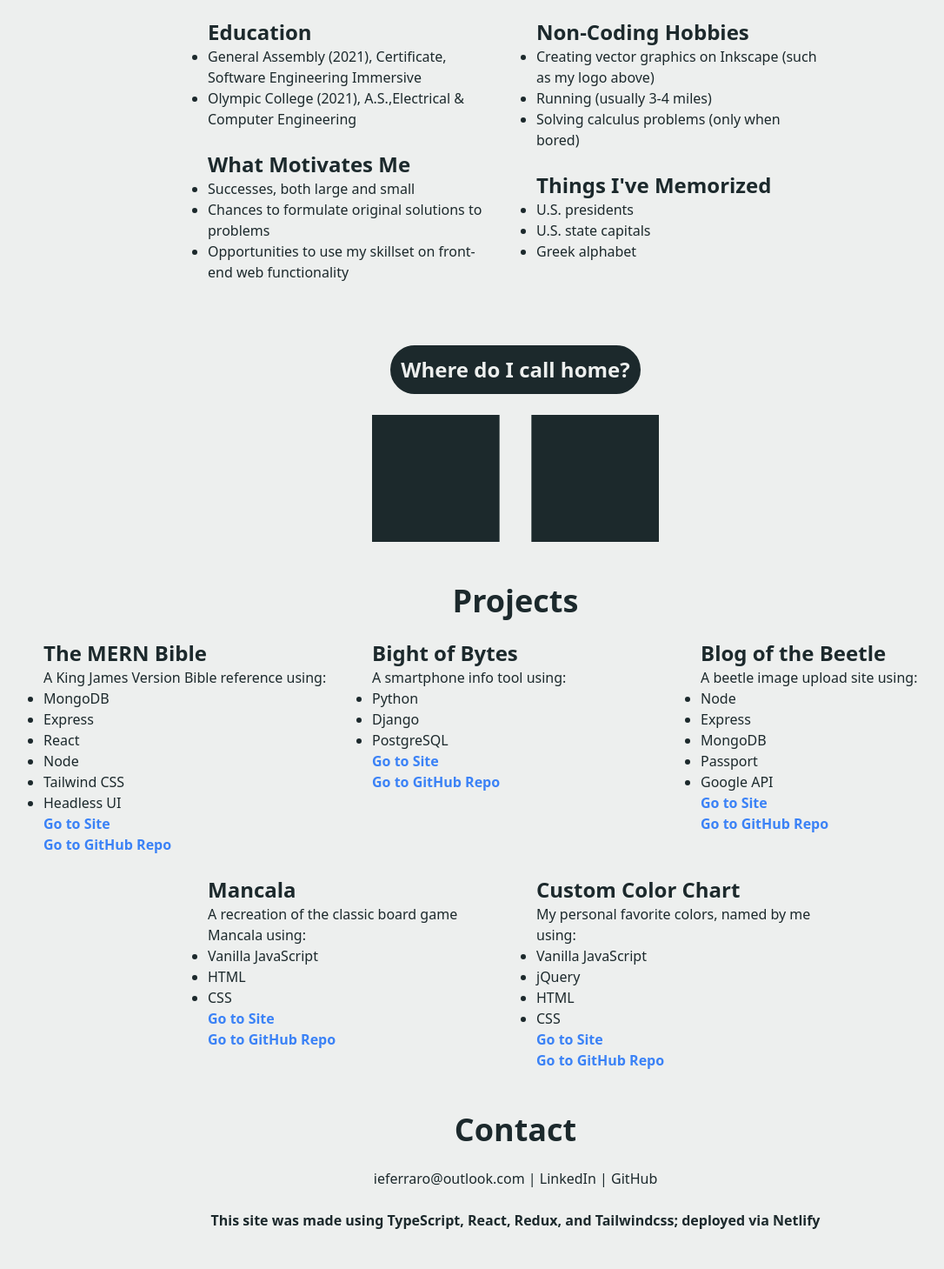
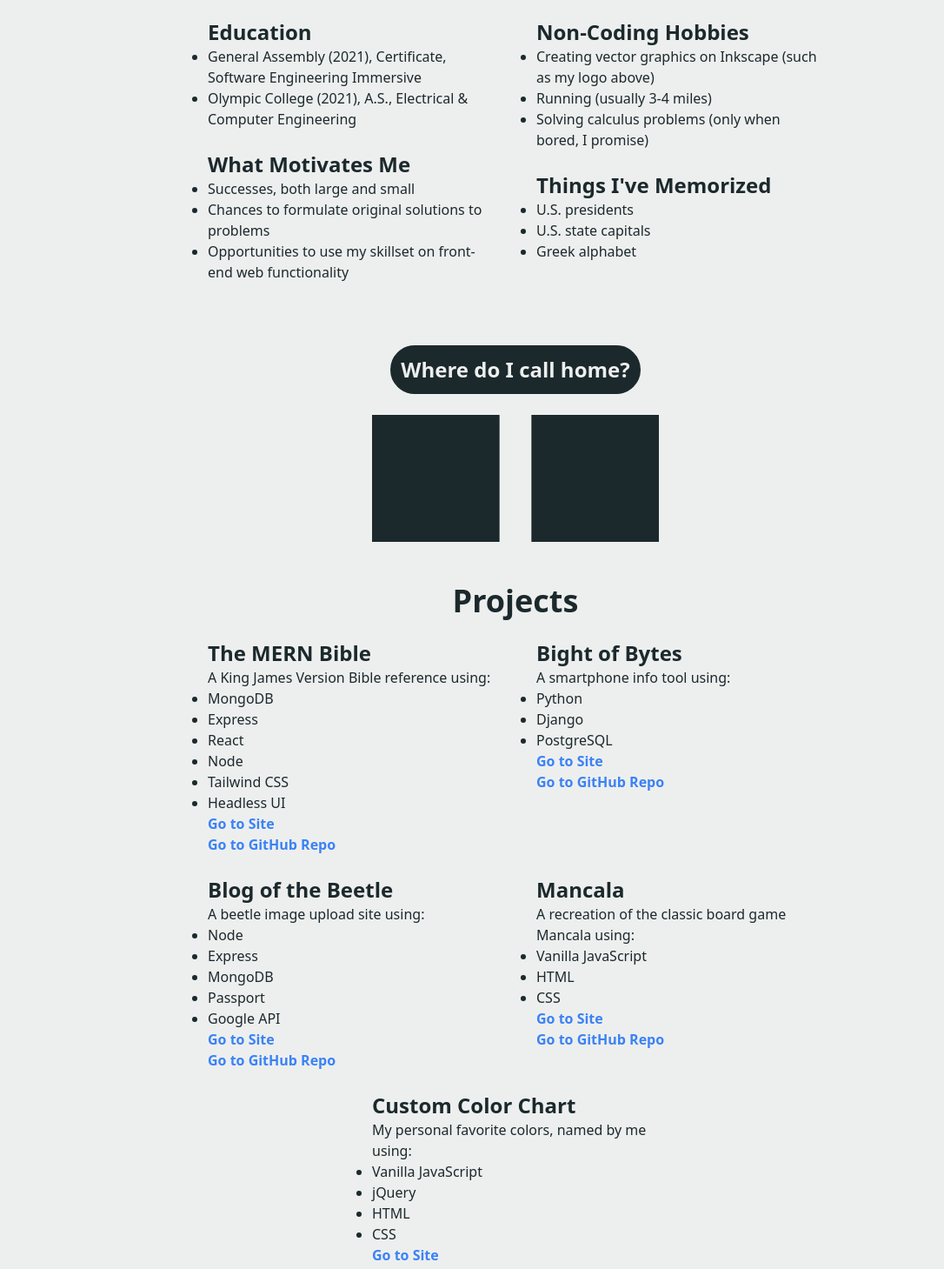
Before and after one commit to iferraro/portfolio, a React (Create React App) app: page / in a window 1280 px wide. Shown: the part 440-1899 px from the top of the page at 87% size, without its empty margins (47-1133 px from the left). Built offline with nearby package versions, Linux system fonts and the light colour scheme.

Commit message:
Fixed small typo in Education section; two-column layout for Projects section

```diff
--- a/src/features/About/About.tsx
+++ b/src/features/About/About.tsx
@@ -5,7 +5,7 @@ import { x } from "../constant";
 const about = {
   education: [
     "General Assembly (2021), Certificate, Software Engineering Immersive",
-    "Olympic College (2021), A.S.,Electrical & Computer Engineering",
+    "Olympic College (2021), A.S., Electrical & Computer Engineering",
   ],
   motivations: [
     "Successes, both large and small",
@@ -15,7 +15,7 @@ const about = {
   hobbies: [
     "Creating vector graphics on Inkscape (such as my logo above)",
     "Running (usually 3-4 miles)",
-    "Solving calculus problems (only when bored)",
+    "Solving calculus problems (only when bored, I promise)",
   ],
   memorized: ["U.S. presidents", "U.S. state capitals", "Greek alphabet"],
 };
--- a/src/features/Projects/Projects.tsx
+++ b/src/features/Projects/Projects.tsx
@@ -102,7 +102,9 @@ const makeItems = (
         ))}
       </ul>
       <p>
-        <a href={item.siteLink} className="text-blue-500 font-bold">Go to Site</a>
+        <a href={item.siteLink} className="text-blue-500 font-bold">
+          Go to Site
+        </a>
         <br />
         <a href={item.gitHubLink} className="text-blue-500 font-bold">
           Go to GitHub Repo
@@ -124,7 +126,9 @@ const Projects = () => {
         Projects
       </h1>
       <br />
-      <div className="flex flex-wrap justify-center">{projectItems}</div>
+      <div className="flex flex-wrap justify-center mx-auto" style={{ maxWidth: 2 * x + 96}}>
+        {projectItems}
+      </div>
     </div>
   );
 };
--- a/src/features/constant.ts
+++ b/src/features/constant.ts
@@ -1,2 +1,4 @@
-export const x = 330;
-export const signatureCubicBezier = "cubic-bezier(.81,.29,.06,.94)"
+const x = 330;
+const signatureCubicBezier = "cubic-bezier(.81,.29,.06,.94)";
+
+export { x, signatureCubicBezier };
```
